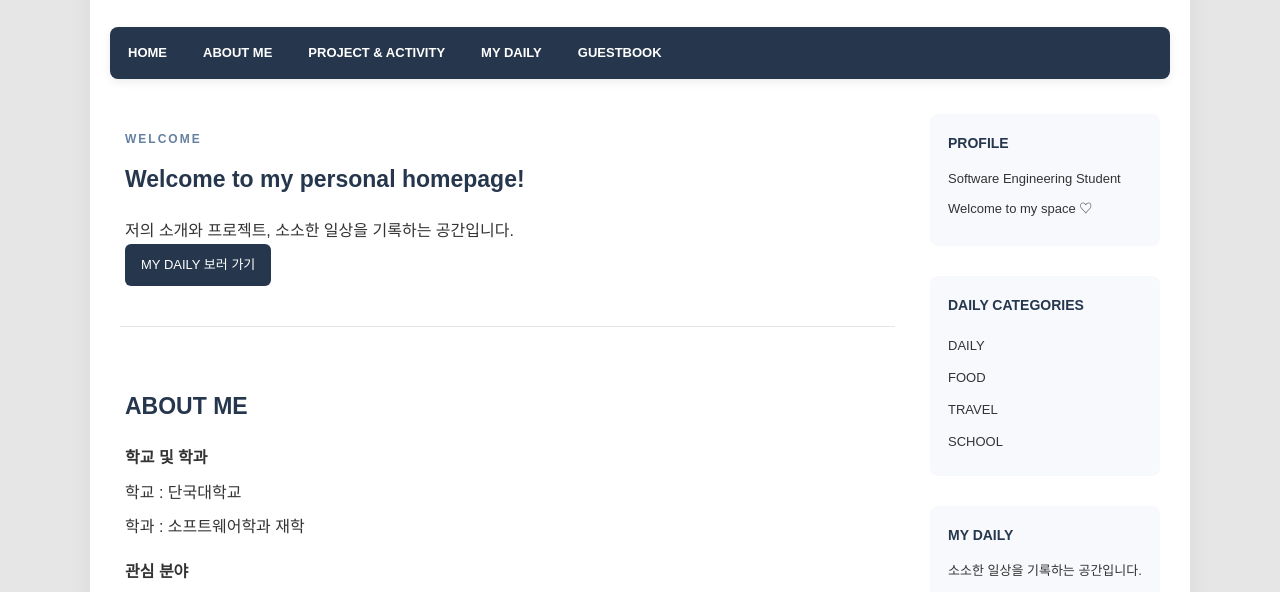
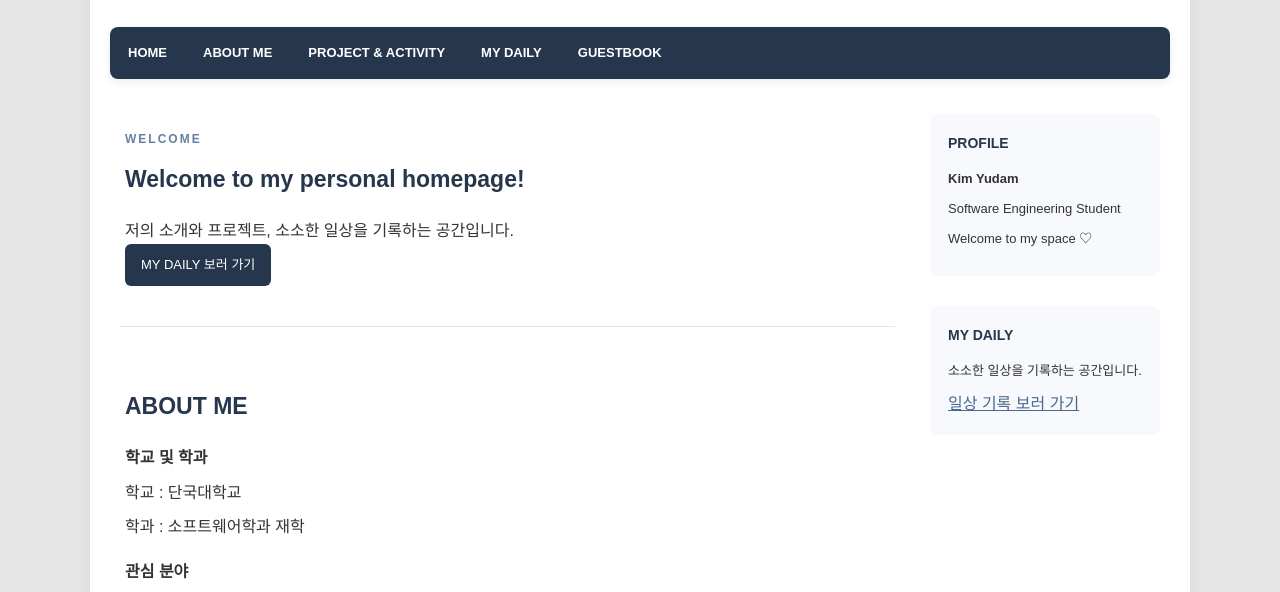
Before and after one commit to KimYudam/MyHompage, a plain HTML site: page index.html in a window 1280 px wide. Shown: the part 171-763 px from the top of the page. Drawn offline with Linux system fonts and the light colour scheme; no server answers.

Commit message:
home 부분 daily category 삭제

```diff
--- a/index.html
+++ b/index.html
@@ -25,7 +25,7 @@
         <form id="guestbook-form" class="editor"><label for="guest-name">닉네임</label><input id="guest-name" maxlength="20" required><label for="guest-message">메시지</label><textarea id="guest-message" rows="3" maxlength="300" required></textarea><button type="submit" id="guest-submit" disabled>방명록 등록</button></form>
         <p id="guest-status" role="status">Firebase 연결 중입니다.</p><div id="guest-list" aria-live="polite"></div>
       </section>
-    </section><aside id="main-aside"><div class="aside-list"><h3>PROFILE</h3><p>Software Engineering Student</p><p>Welcome to my space ♡</p></div><div class="aside-list"><h3>DAILY CATEGORIES</h3><ul><li>DAILY</li><li>FOOD</li><li>TRAVEL</li><li>SCHOOL</li></ul></div><div class="aside-list"><h3>MY DAILY</h3><p>소소한 일상을 기록하는 공간입니다.</p><a href="daily.html">일상 기록 보러 가기</a></div></aside></main>
+    </section><aside id="main-aside"><div class="aside-list"><h3>PROFILE</h3><p><strong>Kim Yudam</strong></p><p>Software Engineering Student</p><p>Welcome to my space ♡</p></div><div class="aside-list"><h3>MY DAILY</h3><p>소소한 일상을 기록하는 공간입니다.</p><a href="daily.html">일상 기록 보러 가기</a></div></aside></main>
     <footer id="main-footer"><p>
         CONTACT :
         <a href="mailto:your-email@example.com">
```
